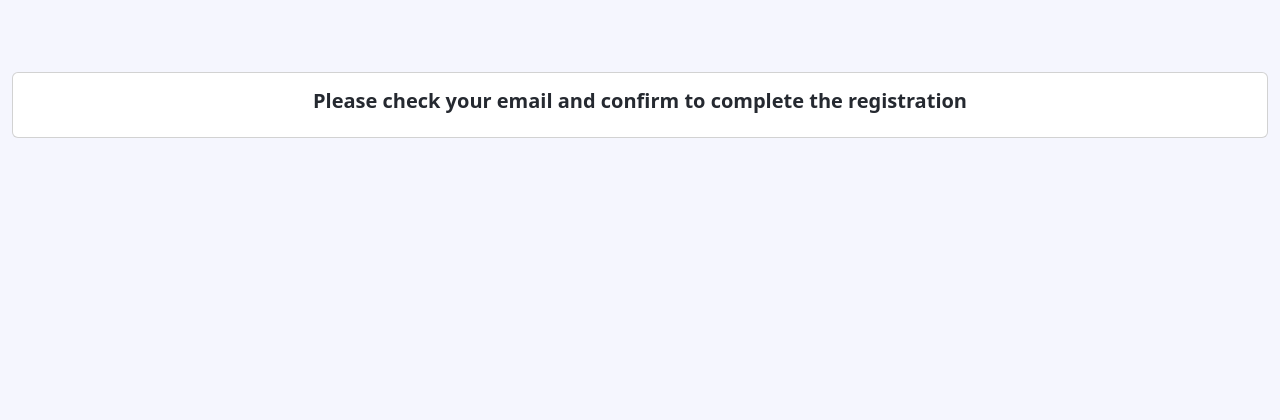
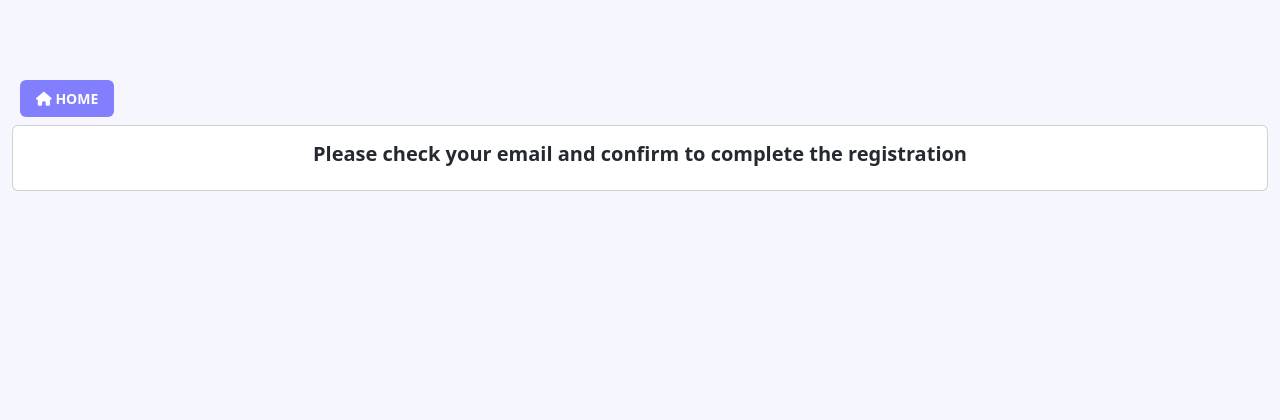
Before and after one commit to shanamalek15/django_interview_task, a Django app: page /activation-sent/ in a window 1280 px wide. Shown: the top 420 px of the page. Run offline with Django 4.2, Linux system fonts and the light colour scheme; parts of the project's set-up code (start-up, migrations or seed data) failed here and were passed over; some libraries are stand-ins or nearby versions.

Commit message:
[FIX] Back button added

```diff
--- a/templates/sent_activation.html
+++ b/templates/sent_activation.html
@@ -13,7 +13,8 @@
 {% endblock %}
 
 {% block content %}
-<div >
+<div class="p-2"><a class="btn btn-primary" href="{% url 'authentication:signup' %}"><i class="fa fa-home"></i> HOME</a></div>
+<div>
      <div class="card">
           <div class="card-body text-center">
                <h5>Please check your email and confirm to complete the registration</h5>
```
